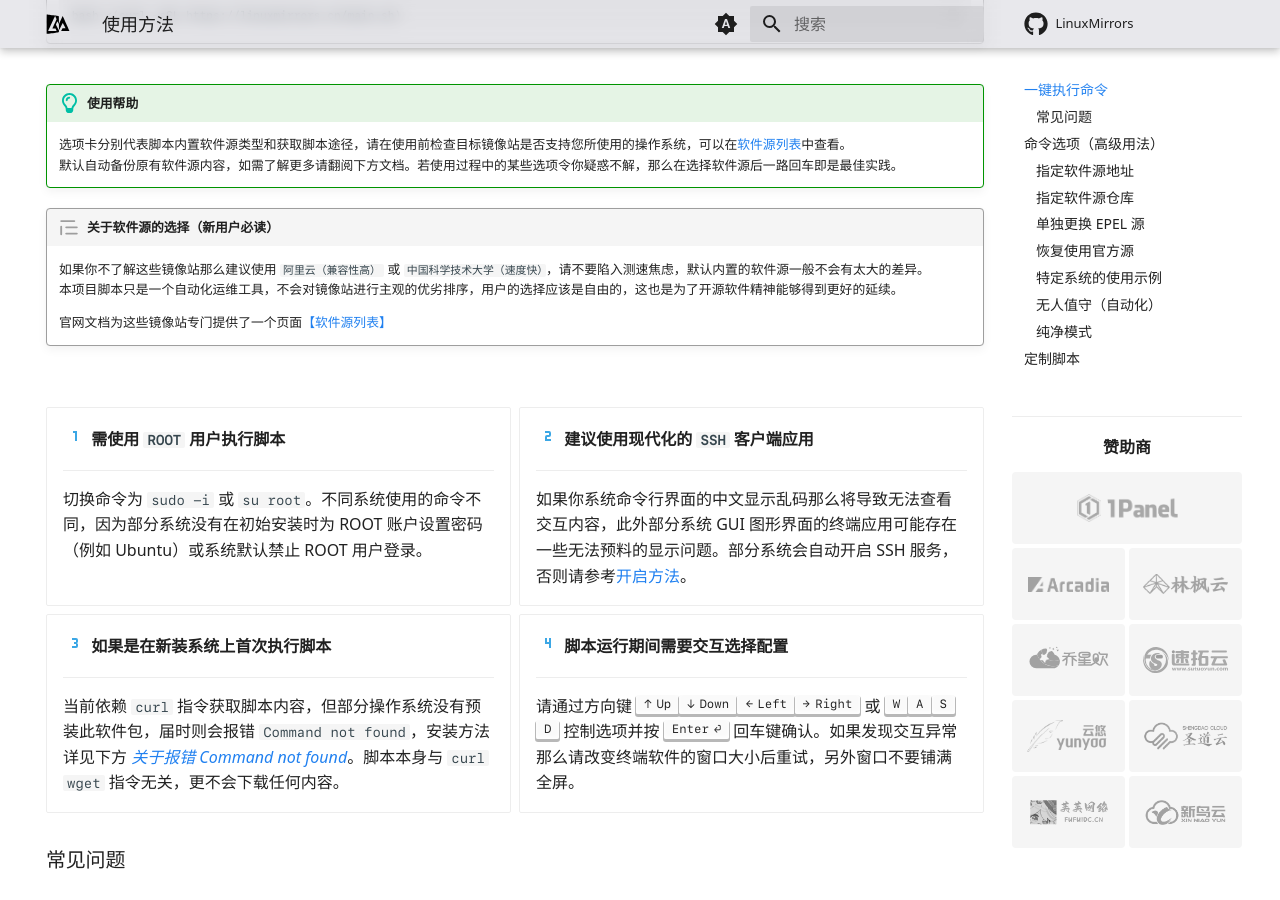
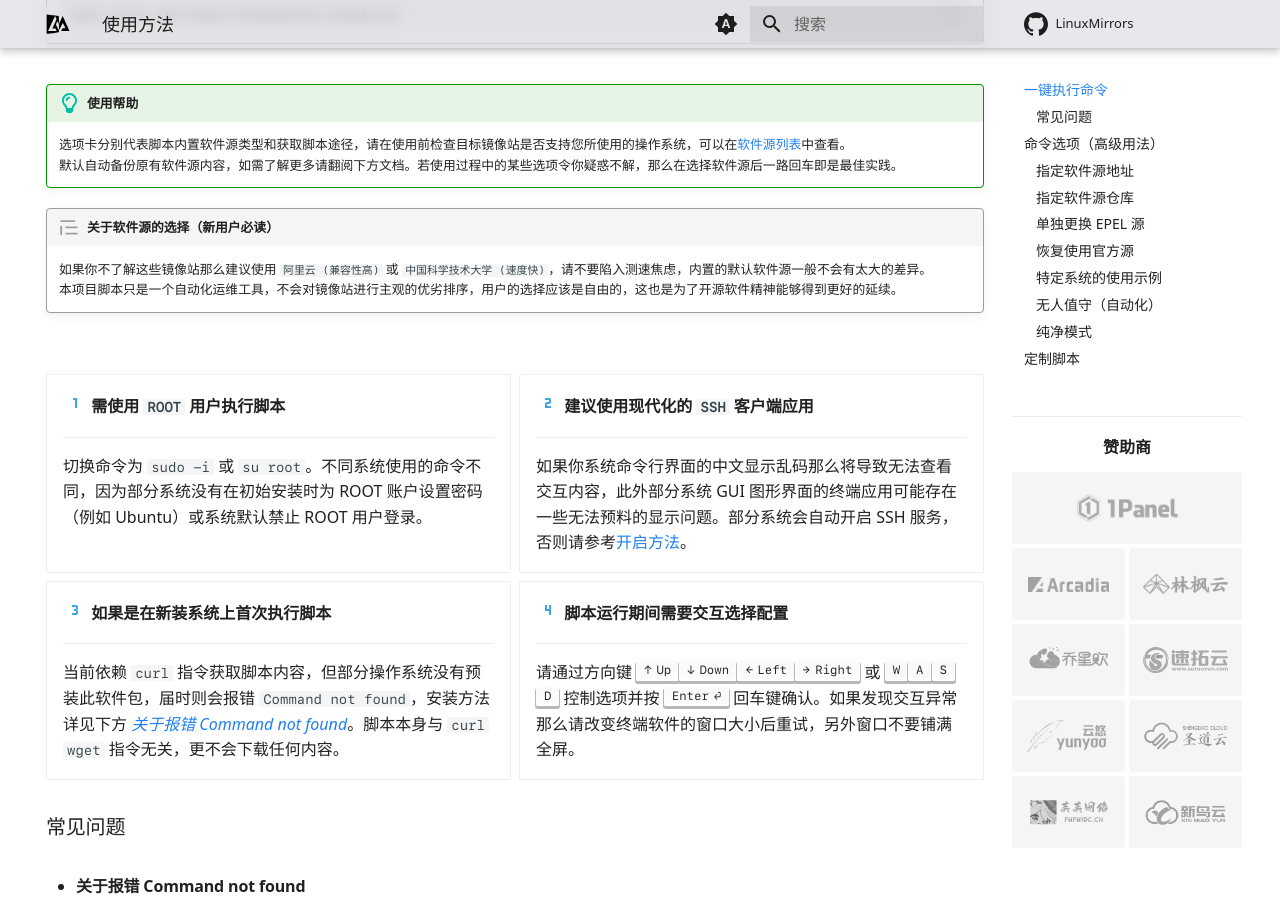
Before and after one commit to SuperManito/LinuxMirrors, an MkDocs documentation site: the page built from docs/use/index.md, in a window 1280 px wide and 900 px high, scrolled down 448 px. Built offline with MkDocs 1.6.1 and Material for MkDocs 9.7.7, drawn with Linux system fonts in a browser that asks for light colours; a script that is not in the unit is left out; comment, search, counter and statistics services are not loaded.

Commit message:
更新适配版本

```diff
--- a/docs/use/index.md
+++ b/docs/use/index.md
@@ -149,10 +149,8 @@
 
 !!! quote "关于软件源的选择（新用户必读）"
 
-    如果你不了解这些镜像站那么建议使用 `阿里云（兼容性高）` 或 `中国科学技术大学（速度快）`，请不要陷入测速焦虑，默认内置的软件源一般不会有太大的差异。
+    如果你不了解这些镜像站那么建议使用 `阿里云 (兼容性高)` 或 `中国科学技术大学 (速度快)`，请不要陷入测速焦虑，内置的默认软件源一般不会有太大的差异。
     本项目脚本只是一个自动化运维工具，不会对镜像站进行主观的优劣排序，用户的选择应该是自由的，这也是为了开源软件精神能够得到更好的延续。
-
-    官网文档为这些镜像站专门提供了一个页面[【软件源列表】](../mirrors/index.md)
 
 </br>
 
--- a/mkdocs.yml
+++ b/mkdocs.yml
@@ -25,7 +25,7 @@
   favicon: assets/favicon.ico
   font: false
   icon:
-    repo: fontawesome/brands/github
+    repo: simple/github
     edit: material/file-document-edit-outline
     view: material/file-eye-outline
     admonition:
@@ -88,7 +88,7 @@
     - icon: simple/gitee
       link: https://gitee.com/SuperManito/LinuxMirrors
       name: Gitee
-    - icon: fontawesome/brands/github
+    - icon: simple/github
       link: https://github.com/SuperManito/LinuxMirrors
       name: GitHub
   analytics:
```
Also changed, not shown: README.md (+1 -1 lines), docs/index.md (+1 -1 lines), 1 other file.
